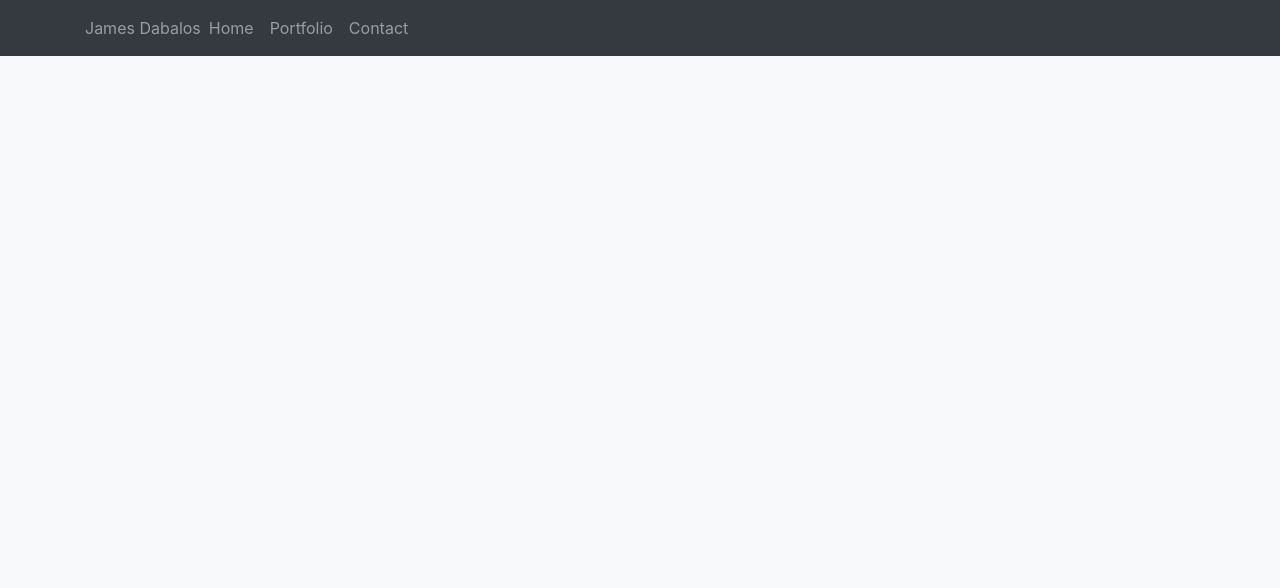
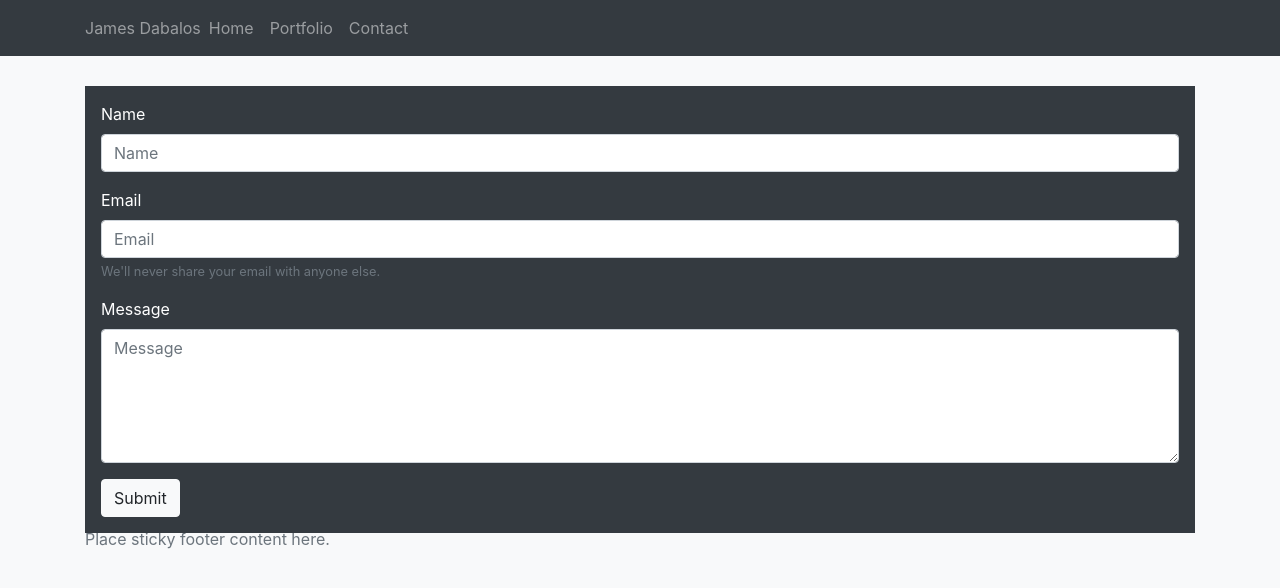
Before and after one commit to jdab2020/First-Bootstrap-Responsive-Portfolio, a plain HTML site: page contact.html in a window 1280 px wide. Drawn offline with nearby package versions, Linux system fonts and the light colour scheme.

Commit message:
added form to contact; updated styling

```diff
--- a/contact.html
+++ b/contact.html
@@ -13,6 +13,7 @@
     </head>
 
     <body class="p-3 mb-2 bg-light text-dark">
+
         <nav class="navbar fixed-top navbar-expand-lg navbar-dark bg-dark">
             <!-- Ask how to move links to the right + drop down menu when browser is small -->
 
@@ -43,7 +44,40 @@
 
         </nav>
 
-        <footer class="footer mt-auto py-3">
+        <main class="container">
+
+            <div class="row">
+
+                <div class="col">
+
+                    <div class="block p-3 mb-2 bg-dark text-white">
+
+                        <form>
+                            <div class="form-group">
+                                <label for="formGroupExampleInput">Name</label>
+                                <input type="text" class="form-control" id="formGroupExampleInput" placeholder="Name">
+                            </div>
+                            <div class="form-group">
+                                <label for="formGroupExampleInput2">Email</label>
+                                <input type="email" class="form-control" id="exampleInputEmail1" placeholder="Email">
+                                <small id="emailHelp" class="form-text text-muted">We'll never share your email with anyone else.</small>
+                            </div>
+                            <div class="form-group">
+                                <label for="exampleFormControlTextarea1">Message</label>
+                                <textarea class="form-control" id="exampleFormControlTextarea1" rows="5" placeholder="Message"></textarea>
+                            </div>
+                            <button type="submit" class="btn btn-light">Submit</button>
+                        </form>
+
+                    </div>
+
+                </div>
+
+            </div>
+
+        </main>
+
+        <footer class="footer sticky-bottom mt-auto py-3">
             <!-- Ask how to center -->
             <div class="container">
               <span class="text-muted">Place sticky footer content here.</span>
--- a/style.css
+++ b/style.css
@@ -6,7 +6,7 @@ main {
 
 .block {
     padding: 10px;
-    margin-bottom:20px;
+    margin-bottom: 20px;
     align-content: center;
 }
 
```
Also changed, not shown: index.html (+1 -1 lines), portfolio.html (+1 -1 lines).
